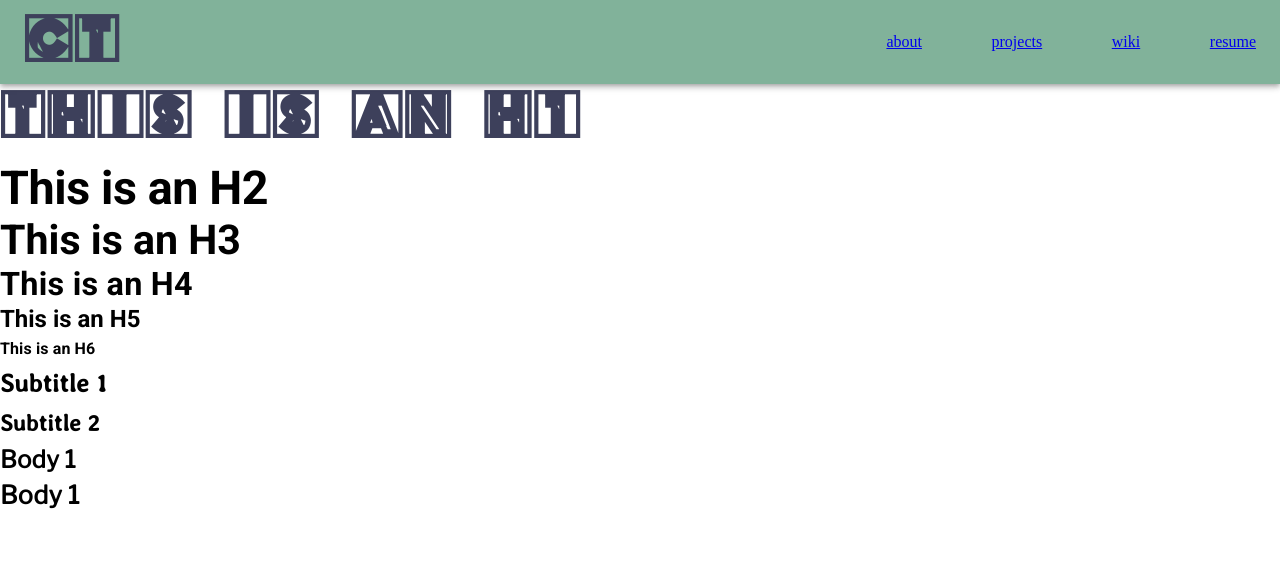
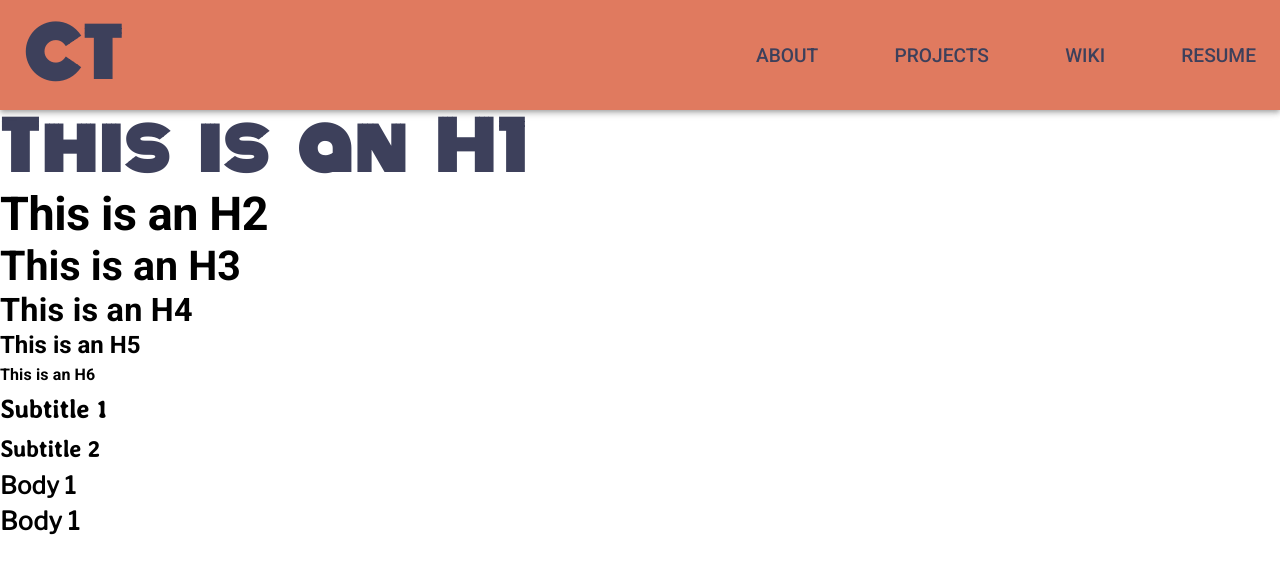
Before and after one commit to cSparkle/cSparkle.github.io, a Gatsby site: page / in a window 1280 px wide. Built offline with nearby package versions, Linux system fonts and the light colour scheme; Gatsby itself is replaced by a stand-in of ours.

Commit message:
work on styling Link

```diff
--- a/src/components/ResponsiveAppBar.jsx
+++ b/src/components/ResponsiveAppBar.jsx
@@ -12,6 +12,7 @@ import { Link } from "gatsby";
 import { ThemeProvider } from "@mui/material";
 import "@fontsource/roboto/700.css";
 import { theme } from "../styles/theme";
+import { StyledLink } from "../styles/index";
 
 const pages = ["about", "projects", "wiki", "resume"];
 
@@ -32,6 +33,7 @@ function ResponsiveAppBar() {
                 <Container maxWidth="xl">
                     <Toolbar disableGutters sx={{
                         display: { xs: "flex", md: "flex" },
+                        height: "110px",
                         justifyContent: "space-between"
                     }}>
                         <Typography
@@ -42,7 +44,6 @@ function ResponsiveAppBar() {
                                 display: { xs: "none", md: "flex" },
                                 justifySelf: "flex-start",
                                 margin: 0,
-                                paddingTop: "0.5rem",
                                 width: "auto"
                             }}
                         >
@@ -95,10 +96,8 @@ function ResponsiveAppBar() {
                                 alignSelf: "center",
                                 color: "#3d405b",
                                 display: { xs: "flex", md: "none" },
-                                fontFamily: "Effect Capitals",
-                                fontSize: "2.5rem",
-                                paddingTop: "0.5rem"
-
+                                fontFamily: "Monoton",
+                                fontSize: "2.5rem"
                             }}
                         >
                             CT
@@ -108,11 +107,12 @@ function ResponsiveAppBar() {
                             justifyContent: "space-between",
                             justifySelf: "flex-end",
                             margin: 0,
-                            width: .3
+                            maxWidth: "500px",
+                            width: "40vw"
                         }}
                         >
                             {pages.map((page) => (
-                                <Link to={page}>{page}</Link>
+                                <StyledLink to={page}>{page}</StyledLink>
                             ))}
                         </Box>
                     </Toolbar>
--- a/src/styles/index.css
+++ b/src/styles/index.css
@@ -1,60 +1,52 @@
 @font-face {
-  font-display: swap; /* Check https://developer.mozilla.org/en-US/docs/Web/CSS/@font-face/font-display for other options. */
+  font-display: swap;
+  /* Check https://developer.mozilla.org/en-US/docs/Web/CSS/@font-face/font-display for other options. */
   font-family: "Averia Libre";
   font-style: normal;
   font-weight: 400;
-  src: url("./fonts/averia-libre-v16-latin/averia-libre-v16-latin-regular.eot"); /* IE9 Compat Modes */
-  src: url("./fonts/averia-libre-v16-latin/averia-libre-v16-latin-regular.eot?#iefix")
-      format("embedded-opentype"),
+  src: url("./fonts/averia-libre-v16-latin/averia-libre-v16-latin-regular.eot");
+  /* IE9 Compat Modes */
+  src: url("./fonts/averia-libre-v16-latin/averia-libre-v16-latin-regular.eot?#iefix") format("embedded-opentype"),
     /* IE6-IE8 */
-      url("./fonts/averia-libre-v16-latin/averia-libre-v16-latin-regular.woff2")
-      format("woff2"),
+    url("./fonts/averia-libre-v16-latin/averia-libre-v16-latin-regular.woff2") format("woff2"),
     /* Super Modern Browsers */
-      url("./fonts/averia-libre-v16-latin/averia-libre-v16-latin-regular.woff")
-      format("woff"),
+    url("./fonts/averia-libre-v16-latin/averia-libre-v16-latin-regular.woff") format("woff"),
     /* Modern Browsers */
-      url("./fonts/averia-libre-v16-latin/averia-libre-v16-latin-regular.ttf")
-      format("truetype"),
+    url("./fonts/averia-libre-v16-latin/averia-libre-v16-latin-regular.ttf") format("truetype"),
     /* Safari, Android, iOS */
-      url("./fonts/averia-libre-v16-latin/averia-libre-v16-latin-regular.svg#AveriaLibre")
-      format("svg"); /* Legacy iOS */
+    url("./fonts/averia-libre-v16-latin/averia-libre-v16-latin-regular.svg#AveriaLibre") format("svg");
+  /* Legacy iOS */
 }
 
 @font-face {
   font-display: swap;
-  font-family: "Effect Capitals";
+  font-family: "Monoton";
   font-style: normal;
   font-weight: 400;
-  src: url("./fonts/EffectCapitals.ttf") format("truetype");
+  src: url("./fonts/Monoton-Regular.ttf") format("truetype");
 }
 
 @font-face {
-  font-display: swap; /* Check https://developer.mozilla.org/en-US/docs/Web/CSS/@font-face/font-display for other options. */
+  font-display: swap;
+  /* Check https://developer.mozilla.org/en-US/docs/Web/CSS/@font-face/font-display for other options. */
   font-family: "Libre Franklin";
   font-style: normal;
   font-weight: 400;
-  src: url("./fonts/libre-franklin-v13-latin/libre-franklin-v13-latin-regular.eot"); /* IE9 Compat Modes */
-  src: url("./fonts/libre-franklin-v13-latin/libre-franklin-v13-latin-regular.eot?#iefix")
-      format("embedded-opentype"),
+  src: url("./fonts/libre-franklin-v13-latin/libre-franklin-v13-latin-regular.eot");
+  /* IE9 Compat Modes */
+  src: url("./fonts/libre-franklin-v13-latin/libre-franklin-v13-latin-regular.eot?#iefix") format("embedded-opentype"),
     /* IE6-IE8 */
-      url("./fonts/libre-franklin-v13-latin/libre-franklin-v13-latin-regular.woff2")
-      format("woff2"),
+    url("./fonts/libre-franklin-v13-latin/libre-franklin-v13-latin-regular.woff2") format("woff2"),
     /* Super Modern Browsers */
-      url("./fonts/libre-franklin-v13-latin/libre-franklin-v13-latin-regular.woff")
-      format("woff"),
+    url("./fonts/libre-franklin-v13-latin/libre-franklin-v13-latin-regular.woff") format("woff"),
     /* Modern Browsers */
-      url("./fonts/libre-franklin-v13-latin/libre-franklin-v13-latin-regular.ttf")
-      format("truetype"),
+    url("./fonts/libre-franklin-v13-latin/libre-franklin-v13-latin-regular.ttf") format("truetype"),
     /* Safari, Android, iOS */
-      url("./fonts/libre-franklin-v13-latin/libre-franklin-v13-latin-regular.svg#LibreFranklin")
-      format("svg"); /* Legacy iOS */
+    url("./fonts/libre-franklin-v13-latin/libre-franklin-v13-latin-regular.svg#LibreFranklin") format("svg");
+  /* Legacy iOS */
 }
 
 body {
   margin: 0;
   padding: 0;
 }
-
-h1 {
-  font-size: 20px;
-}
--- /dev/null
+++ b/src/styles/index.jsx
@@ -0,0 +1,13 @@
+import React from "react"
+import { Link } from "gatsby";
+import styled from "@emotion/styled"
+import { theme } from "./theme"
+
+export const StyledLink = styled(Link)`
+    color: ${theme.palette.text.main};
+    font-family: ${theme.typography.h2.fontFamily};
+    font-size: 1.2rem;
+    font-weight: 500;
+    text-decoration: none;
+    text-transform: uppercase;
+`
--- a/src/styles/theme.js
+++ b/src/styles/theme.js
@@ -6,10 +6,10 @@ const appTheme = createTheme({
             main: "#f4f1de"
         },
         primary: {
-            main: "#81b29a",
+            main: "#e07a5f",
         },
         secondary: {
-            main: "#e07a5f",
+            main: "#81b29a",
         },
         text: {
             main: "#3d405b"
@@ -18,7 +18,7 @@ const appTheme = createTheme({
     typography: {
         h1: {
             color: "#3d405b",
-            fontFamily: "Effect Capitals",
+            fontFamily: "Monoton",
             fontSize: "4rem",
             fontWeight: '800',
             letterSpacing: ".2rem",
@@ -80,17 +80,3 @@ const appTheme = createTheme({
 
 
 export const theme = responsiveFontSizes(appTheme);
-
-// h1
-// h2
-// h3
-// h4
-// h5
-// h6
-// subtitle1
-// subtitle2
-// body1
-// body2
-// button
-// caption
-// overline
```
Also changed, not shown: src/styles/fonts/EffectCapitals.ttf (deleted), src/styles/fonts/Monoton-Regular.ttf (added), 1 other file.
